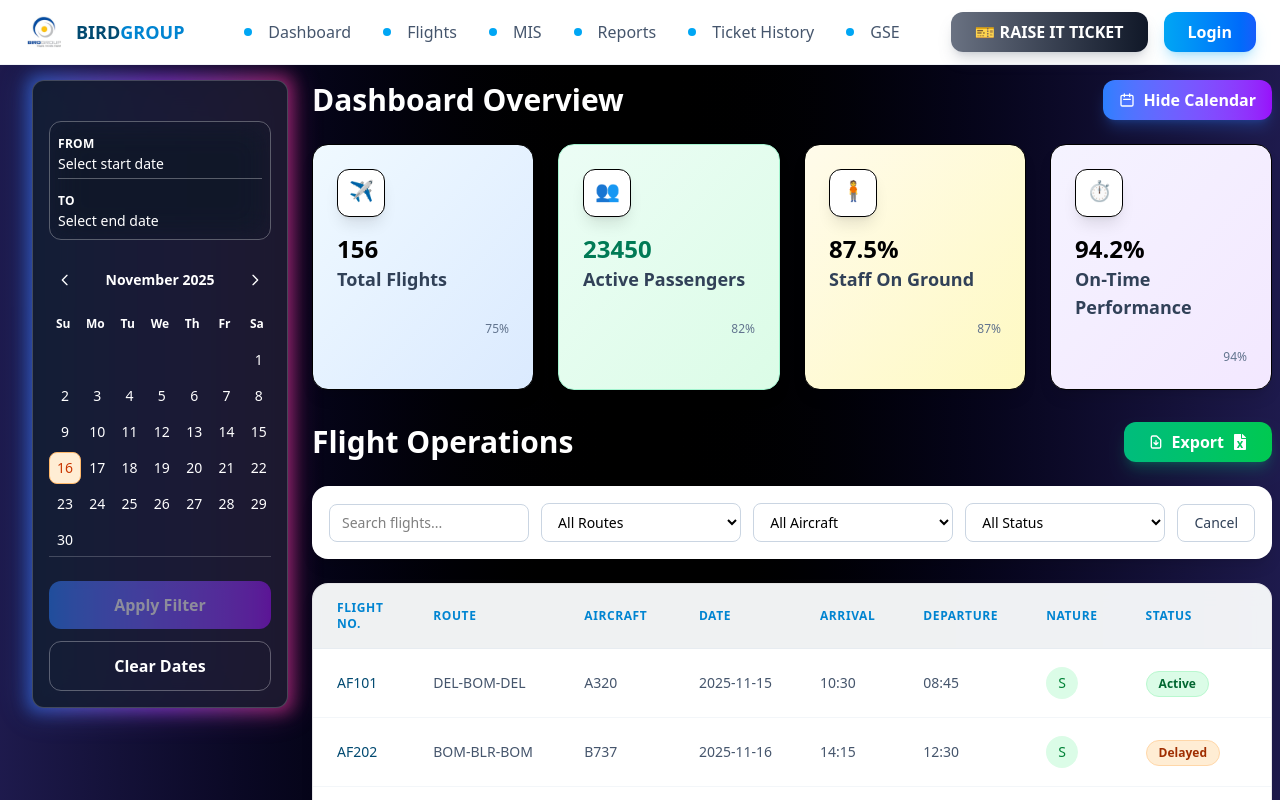
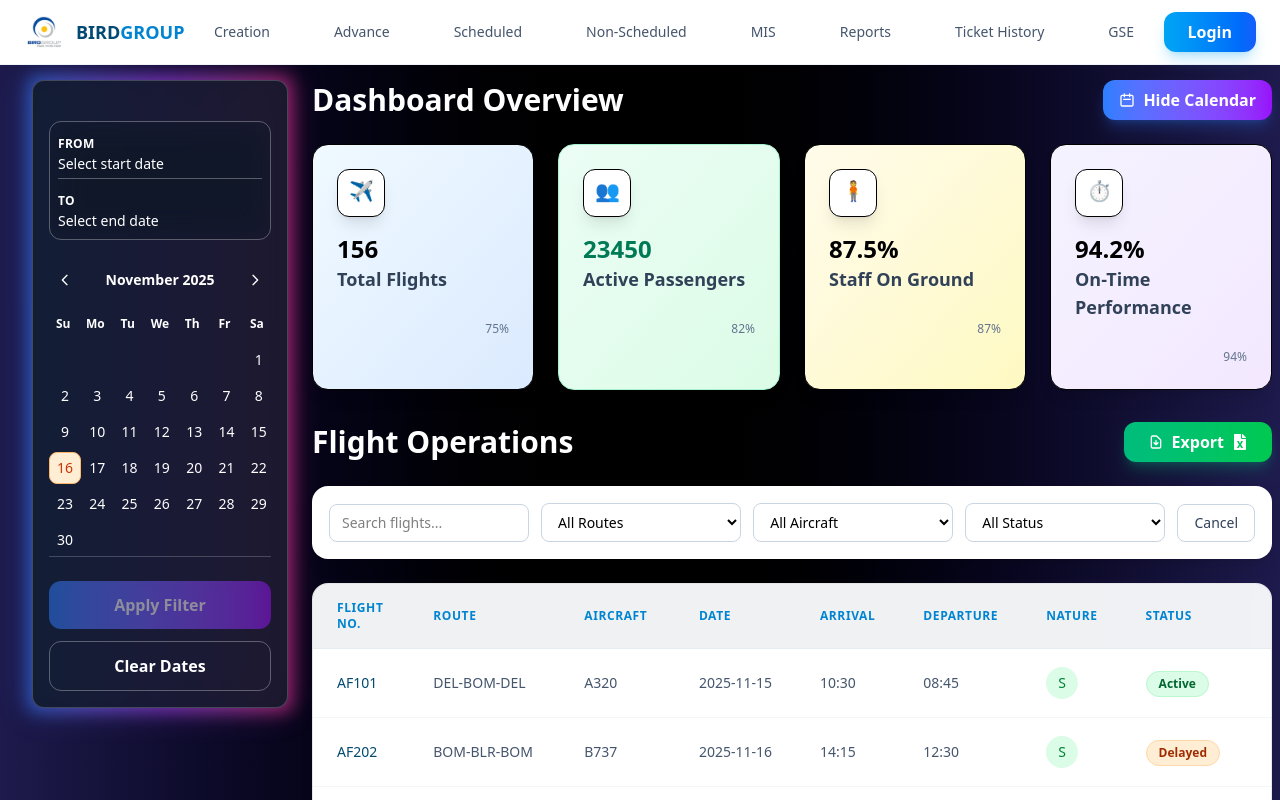
Before and after one commit to Gulshankumar22/BIRDGROUP, a React (Vite) app: page / in a window 1280 px wide. Shown: the top 800 px of the page. Built offline with nearby package versions, Linux system fonts and the light colour scheme.

Commit message:
nextcommit

```diff
--- a/src/pages/Home.jsx
+++ b/src/pages/Home.jsx
@@ -1007,6 +1007,7 @@ const Home = () => {
   const [isLoggedIn, setIsLoggedIn] = useState(false);
   const [userData, setUserData] = useState(null);
   const [showLoginModal, setShowLoginModal] = useState(false);
+
   const [filteredData, setFilteredData] = useState(FLIGHT_DATA);
   const [currentChartType, setCurrentChartType] = useState("bar");
   const [selectedQuarter, setSelectedQuarter] = useState("q1");
@@ -2390,13 +2391,14 @@ const Home = () => {
         ref={particlesContainerRef}
         className="fixed inset-0 -z-10 pointer-events-none overflow-hidden"
       />
-
  <nav
       id="navbar"
       className="fixed top-0 left-0 right-0 z-50 bg-white backdrop-blur-md border-b border-slate-200/50 transition-all duration-300 px-4 sm:px-6 py-3"
     >
-        <div className="max-w-7xl mx-auto flex items-center justify-between">
-          <div className="flex items-center gap-3">
+      <div className="max-w-[1600px] mx-auto flex items-center justify-between gap-4">
+        {/* Logo Section - Fixed Width */}
+        <div className="flex items-center gap-3 flex-shrink-0">
+          <div className="w-10 h-10 flex items-center justify-center">
            <div className="w-10 h-10 flex items-center justify-center">
               <img
                 src="/logo.jpg"
@@ -2408,182 +2410,85 @@ const Home = () => {
                 }}
               />
             </div>
-            <h3 className="font-bold text-lg text-sky-900">
+          </div>
+          <h3 className="font-bold text-lg text-sky-900 whitespace-nowrap">
             BIRD<span className="text-sky-600">GROUP</span>
           </h3>
           {userData?.airport && (
-              <div className="ml-4 px-3 py-1 bg-blue-100 text-blue-800 rounded-full text-sm font-medium">
+            <div className="hidden lg:flex ml-2 px-3 py-1 bg-blue-100 text-blue-800 rounded-full text-sm font-medium whitespace-nowrap">
               {userData.airport.city} - {userData.airport.code}
             </div>
           )}
         </div>
 
-          <div className="hidden md:flex items-center gap-6">
+        {/* Navigation Links - Scrollable on smaller screens */}
+        <div className="hidden md:flex items-center gap-3 lg:gap-4 xl:gap-6 flex-1 justify-center overflow-x-auto scrollbar-hide px-4">
+          <a
+            href="#creation"
+            className="text-slate-600 hover:text-sky-600 transition-colors duration-200 font-medium text-sm whitespace-nowrap flex-shrink-0 px-2 py-1"
+          >
+            Creation
+          </a>
+          <div className="h-5 w-px bg-slate-300"></div>
           <a
             href="#dashboard"
-              className="group flex items-center gap-2 text-slate-600 hover:text-sky-600 transition-all duration-500 font-medium perspective-1000"
-            >
-              <div className="relative w-6 h-6">
-                <div className="absolute inset-0 flex items-center justify-center transition-all duration-500 group-hover:rotate-y-180 group-hover:opacity-0">
-                  <div className="w-2 h-2 bg-sky-500 rounded-full" />
-                </div>
-                <div className="absolute inset-0 flex items-center justify-center transition-all duration-500 opacity-0 rotate-y-180 group-hover:rotate-y-0 group-hover:opacity-100">
-                  <div className="w-2 h-2 bg-sky-500 rounded-full" />
-                </div>
-              </div>
-              <div className="relative">
-                <div className="transition-all duration-500 group-hover:rotate-y-180 group-hover:opacity-0">
-                  Dashboard
-                </div>
-                <div className="absolute inset-0 transition-all duration-500 opacity-0 rotate-y-180 group-hover:rotate-y-0 group-hover:opacity-100">
-                  Dashboard
-                </div>
-              </div>
+            className="text-slate-600 hover:text-sky-600 transition-colors duration-200 font-medium text-sm whitespace-nowrap flex-shrink-0 px-2 py-1"
+          >
+            Advance
           </a>
-
+          <div className="h-5 w-px bg-slate-300"></div>
           <a
             href="#flights"
-              className="group flex items-center gap-2 text-slate-600 hover:text-sky-600 transition-all duration-500 font-medium perspective-1000"
-            >
-              <div className="relative w-6 h-6">
-                <div className="absolute inset-0 flex items-center justify-center transition-all duration-500 group-hover:rotate-y-180 group-hover:opacity-0">
-                  <div className="w-2 h-2 bg-sky-500 rounded-full" />
-                </div>
-                <div className="absolute inset-0 flex items-center justify-center transition-all duration-500 opacity-0 rotate-y-180 group-hover:rotate-y-0 group-hover:opacity-100">
-                  <div className="w-2 h-2 bg-sky-500 rounded-full" />
-                </div>
-              </div>
-              <div className="relative">
-                <div className="transition-all duration-500 group-hover:rotate-y-180 group-hover:opacity-0">
-                  Flights
-                </div>
-                <div className="absolute inset-0 transition-all duration-500 opacity-0 rotate-y-180 group-hover:rotate-y-0 group-hover:opacity-100">
-                  Flights
-                </div>
-              </div>
+            className="text-slate-600 hover:text-sky-600 transition-colors duration-200 font-medium text-sm whitespace-nowrap flex-shrink-0 px-2 py-1"
+          >
+            Scheduled
           </a>
-
+          <div className="h-5 w-px bg-slate-300"></div>
+          <a
+            href="#flights"
+            className="text-slate-600 hover:text-sky-600 transition-colors duration-200 font-medium text-sm whitespace-nowrap flex-shrink-0 px-2 py-1"
+          >
+            Non-Scheduled
+          </a>
+          <div className="h-5 w-px bg-slate-300"></div>
           <a
             href="#MIS"
-              className="group flex items-center gap-2 text-slate-600 hover:text-sky-600 transition-all duration-500 font-medium perspective-1000"
-            >
-              <div className="relative w-6 h-6">
-                <div className="absolute inset-0 flex items-center justify-center transition-all duration-500 group-hover:rotate-y-180 group-hover:opacity-0">
-                  <div className="w-2 h-2 bg-sky-500 rounded-full" />
-                </div>
-                <div className="absolute inset-0 flex items-center justify-center transition-all duration-500 opacity-0 rotate-y-180 group-hover:rotate-y-0 group-hover:opacity-100">
-                  <div className="w-2 h-2 bg-sky-500 rounded-full" />
-                </div>
-              </div>
-              <div className="relative">
-                <div className="transition-all duration-500 group-hover:rotate-y-180 group-hover:opacity-0">
+            className="text-slate-600 hover:text-sky-600 transition-colors duration-200 font-medium text-sm whitespace-nowrap flex-shrink-0 px-2 py-1"
+          >
             MIS
-                </div>
-                <div className="absolute inset-0 transition-all duration-500 opacity-0 rotate-y-180 group-hover:rotate-y-0 group-hover:opacity-100">
-                  MIS
-                </div>
-              </div>
           </a>
-
+          <div className="h-5 w-px bg-slate-300"></div>
           <a
             href="#reports"
-              className="group flex items-center gap-2 text-slate-600 hover:text-sky-600 transition-all duration-500 font-medium perspective-1000"
-            >
-              <div className="relative w-6 h-6">
-                <div className="absolute inset-0 flex items-center justify-center transition-all duration-500 group-hover:rotate-y-180 group-hover:opacity-0">
-                  <div className="w-2 h-2 bg-sky-500 rounded-full" />
-                </div>
-                <div className="absolute inset-0 flex items-center justify-center transition-all duration-500 opacity-0 rotate-y-180 group-hover:rotate-y-0 group-hover:opacity-100">
-                  <div className="w-2 h-2 bg-sky-500 rounded-full" />
-                </div>
-              </div>
-              <div className="relative">
-                <div className="transition-all duration-500 group-hover:rotate-y-180 group-hover:opacity-0">
+            className="text-slate-600 hover:text-sky-600 transition-colors duration-200 font-medium text-sm whitespace-nowrap flex-shrink-0 px-2 py-1"
+          >
             Reports
-                </div>
-                <div className="absolute inset-0 transition-all duration-500 opacity-0 rotate-y-180 group-hover:rotate-y-0 group-hover:opacity-100">
-                  Reports
-                </div>
-              </div>
           </a>
-
+          <div className="h-5 w-px bg-slate-300"></div>
           <a
             href="#ticket-history"
-              className="group flex items-center gap-2 text-slate-600 hover:text-sky-600 transition-all duration-500 font-medium perspective-1000"
-            >
-              <div className="relative w-6 h-6">
-                <div className="absolute inset-0 flex items-center justify-center transition-all duration-500 group-hover:rotate-y-180 group-hover:opacity-0">
-                  <div className="w-2 h-2 bg-sky-500 rounded-full" />
-                </div>
-                <div className="absolute inset-0 flex items-center justify-center transition-all duration-500 opacity-0 rotate-y-180 group-hover:rotate-y-0 group-hover:opacity-100">
-                  <div className="w-2 h-2 bg-sky-500 rounded-full" />
-                </div>
-              </div>
-              <div className="relative">
-                <div className="transition-all duration-500 group-hover:rotate-y-180 group-hover:opacity-0">
+            className="text-slate-600 hover:text-sky-600 transition-colors duration-200 font-medium text-sm whitespace-nowrap flex-shrink-0 px-2 py-1"
+          >
             Ticket History
-                </div>
-                <div className="absolute inset-0 transition-all duration-500 opacity-0 rotate-y-180 group-hover:rotate-y-0 group-hover:opacity-100">
-                  Ticket History
-                </div>
-              </div>
           </a>
-
+          <div className="h-5 w-px bg-slate-300"></div>
           <a
             href="#gse"
-              className="group flex items-center gap-2 text-slate-600 hover:text-sky-600 transition-all duration-500 font-medium perspective-1000"
-            >
-              <div className="relative w-6 h-6">
-                <div className="absolute inset-0 flex items-center justify-center transition-all duration-500 group-hover:rotate-y-180 group-hover:opacity-0">
-                  <div className="w-2 h-2 bg-sky-500 rounded-full" />
-                </div>
-                <div className="absolute inset-0 flex items-center justify-center transition-all duration-500 opacity-0 rotate-y-180 group-hover:rotate-y-0 group-hover:opacity-100">
-                  <div className="w-2 h-2 bg-sky-500 rounded-full" />
-                </div>
-              </div>
-              <div className="relative">
-                <div className="transition-all duration-500 group-hover:rotate-y-180 group-hover:opacity-0">
+            className="text-slate-600 hover:text-sky-600 transition-colors duration-200 font-medium text-sm whitespace-nowrap flex-shrink-0 px-2 py-1"
+          >
             GSE
-                </div>
-                <div className="absolute inset-0 transition-all duration-500 opacity-0 rotate-y-180 group-hover:rotate-y-0 group-hover:opacity-100">
-                  GSE
-                </div>
-              </div>
           </a>
         </div>
 
-          {/* Add these styles to your global CSS or Tailwind config */}
-          <style jsx>{`
-            .perspective-1000 {
-              perspective: 1000px;
-            }
-
-            .rotate-x-180 {
-              transform: rotateY(360deg);
-            }
-
-            .rotate-x-0 {
-              transform: rotateY(0deg);
-            }
-          `}</style>
-          <div className="flex items-center gap-4">
-            <button
-              className="hidden md:inline-block bg-gradient-to-r from-gray-500 to-gray-900 text-white px-6 py-2 rounded-xl font-bold shadow-lg shadow-gray-500/25 hover:shadow-xl hover:shadow-gray-500/30 transition-all duration-300 hover:scale-105"
-              onClick={openTicketModal}
-            >
-              🎫 RAISE IT TICKET
-            </button>
-
+        {/* User Section - Fixed Width */}
+        <div className="flex items-center gap-3 flex-shrink-0">
           {isLoggedIn ? (
             <div className="hidden md:flex items-center gap-3">
-                {/* User Badge */}
-                <div className="bg-white border border-emerald-200 text-emerald-700 px-3 py-1 rounded-lg font-medium text-sm">
+              <div className="bg-white border border-emerald-200 text-emerald-700 px-3 py-1.5 rounded-lg font-medium text-sm whitespace-nowrap">
                 {userData?.user}
               </div>
-
-                {/* Logout Button */}
               <button
-                  className="bg-gradient-to-r from-red-500 to-pink-600 text-white px-4 py-1 rounded-lg font-semibold text-sm shadow-lg shadow-red-500/25 hover:shadow-xl hover:shadow-red-500/30 transition-all duration-300 hover:scale-105"
+                className="bg-gradient-to-r from-red-500 to-pink-600 text-white px-4 py-1.5 rounded-lg font-semibold text-sm shadow-lg shadow-red-500/25 hover:shadow-xl hover:shadow-red-500/30 transition-all duration-300 hover:scale-105 whitespace-nowrap"
                 onClick={handleLogout}
               >
                 Logout
@@ -2591,7 +2496,7 @@ const Home = () => {
             </div>
           ) : (
             <button
-                className="hidden md:inline-block bg-gradient-to-r from-sky-500 to-blue-600 text-white px-6 py-2 rounded-xl font-semibold shadow-lg shadow-sky-500/25 hover:shadow-xl hover:shadow-sky-500/30 transition-all duration-300 hover:scale-105"
+              className="hidden md:inline-block bg-gradient-to-r from-sky-500 to-blue-600 text-white px-6 py-2 rounded-xl font-semibold shadow-lg shadow-sky-500/25 hover:shadow-xl hover:shadow-sky-500/30 transition-all duration-300 hover:scale-105 whitespace-nowrap"
               onClick={handleLoginClick}
             >
               Login
@@ -2599,7 +2504,7 @@ const Home = () => {
           )}
 
           <button
-              className="md:hidden w-10 h-10 flex items-center justify-center rounded-lg bg-sky-50 text-sky-600 hover:bg-sky-100 transition-colors duration-200"
+            className="md:hidden w-10 h-10 flex items-center justify-center rounded-lg bg-sky-50 text-sky-600 hover:bg-sky-100 transition-colors duration-200 flex-shrink-0"
             onClick={() => setMobileMenuOpen(!mobileMenuOpen)}
           >
             <svg
@@ -2623,55 +2528,82 @@ const Home = () => {
         </div>
       </div>
 
+      {/* Mobile Menu */}
       {mobileMenuOpen && (
         <div className="md:hidden absolute top-full left-0 right-0 bg-white/95 backdrop-blur-md border-b border-slate-200/50 shadow-lg">
-            <div className="px-4 py-3 space-y-3">
+          <div className="px-4 py-3 space-y-2 max-h-[80vh] overflow-y-auto">
+            {userData?.airport && (
+              <div className="mb-2 px-4 py-2 bg-blue-100 text-blue-800 rounded-lg text-sm font-medium text-center">
+                {userData.airport.city} - {userData.airport.code}
+              </div>
+            )}
+            <a
+              href="#creation"
+              className="block py-2 px-4 rounded-lg hover:bg-sky-50 text-slate-600 font-medium"
+            >
+              Creation
+            </a>
             <a
               href="#dashboard"
-                className="block py-2 px-4 rounded-lg bg-sky-50 text-sky-600 font-medium"
-              >
-                Dashboard
+              className="block py-2 px-4 rounded-lg hover:bg-sky-50 text-slate-600 font-medium"
+            >
+              Advance
             </a>
             <a
               href="#flights"
-                className="block py-2 px-4 rounded-lg hover:bg-slate-50 text-slate-600 font-medium"
-              >
-                Flights
+              className="block py-2 px-4 rounded-lg hover:bg-sky-50 text-slate-600 font-medium"
+            >
+              Scheduled
+            </a>
+            <a
+              href="#flights"
+              className="block py-2 px-4 rounded-lg hover:bg-sky-50 text-slate-600 font-medium"
+            >
+              Non-Scheduled
+            </a>
+            <a
+              href="#MIS"
+              className="block py-2 px-4 rounded-lg hover:bg-sky-50 text-slate-600 font-medium"
+            >
+              MIS
             </a>
             <a
               href="#reports"
-                className="block py-2 px-4 rounded-lg hover:bg-slate-50 text-slate-600 font-medium"
+              className="block py-2 px-4 rounded-lg hover:bg-sky-50 text-slate-600 font-medium"
             >
               Reports
             </a>
             <a
               href="#ticket-history"
-                className="block py-2 px-4 rounded-lg hover:bg-slate-50 text-slate-600 font-medium"
+              className="block py-2 px-4 rounded-lg hover:bg-sky-50 text-slate-600 font-medium"
             >
               Ticket History
             </a>
             <a
               href="#gse"
-                className="block py-2 px-4 rounded-lg hover:bg-slate-50 text-slate-600 font-medium"
+              className="block py-2 px-4 rounded-lg hover:bg-sky-50 text-slate-600 font-medium"
             >
               GSE
             </a>
-              <button
-                className="w-full py-2 px-4 rounded-lg bg-gradient-to-r from-gray-500 to-gray-900 text-white font-bold shadow-lg shadow-gray-500/25"
-                onClick={openTicketModal}
-              >
-                🎫 RAISE IT TICKET
-              </button>
+
+            {isLoggedIn && (
+              <div className="pt-2 border-t border-slate-200">
+                <div className="mb-2 px-4 py-2 bg-emerald-50 text-emerald-700 rounded-lg font-medium text-center">
+                  {userData?.user}
+                </div>
+              </div>
+            )}
+
             {isLoggedIn ? (
               <button
-                  className="w-full py-2 px-4 rounded-lg bg-red-500 text-white font-medium"
+                className="w-full py-2 px-4 rounded-lg bg-gradient-to-r from-red-500 to-pink-600 text-white font-medium shadow-lg"
                 onClick={handleLogout}
               >
                 Logout
               </button>
             ) : (
               <button
-                  className="w-full py-2 px-4 rounded-lg bg-sky-500 text-white font-medium"
+                className="w-full py-2 px-4 rounded-lg bg-gradient-to-r from-sky-500 to-blue-600 text-white font-medium shadow-lg"
                 onClick={handleLoginClick}
               >
                 Login
@@ -2680,8 +2612,17 @@ const Home = () => {
           </div>
         </div>
       )}
+
+      <style jsx>{`
+        .scrollbar-hide::-webkit-scrollbar {
+          display: none;
+        }
+        .scrollbar-hide {
+          -ms-overflow-style: none;
+          scrollbar-width: none;
+        }
+      `}</style>
     </nav>
-
       <main className="pt-20 px-4 sm:px-6 lg:px-8 pb-8">
         <div className="max-w-7xl mx-auto">
           <div className="flex flex-col lg:flex-row gap-6">
```
Lines whose indentation alone changed are shown as unchanged.
